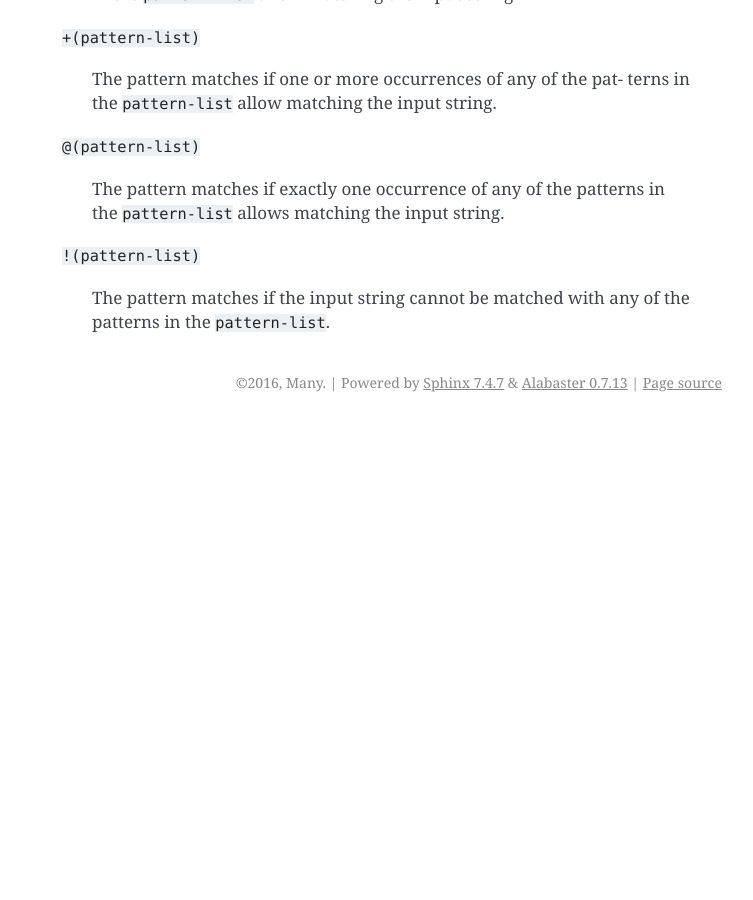
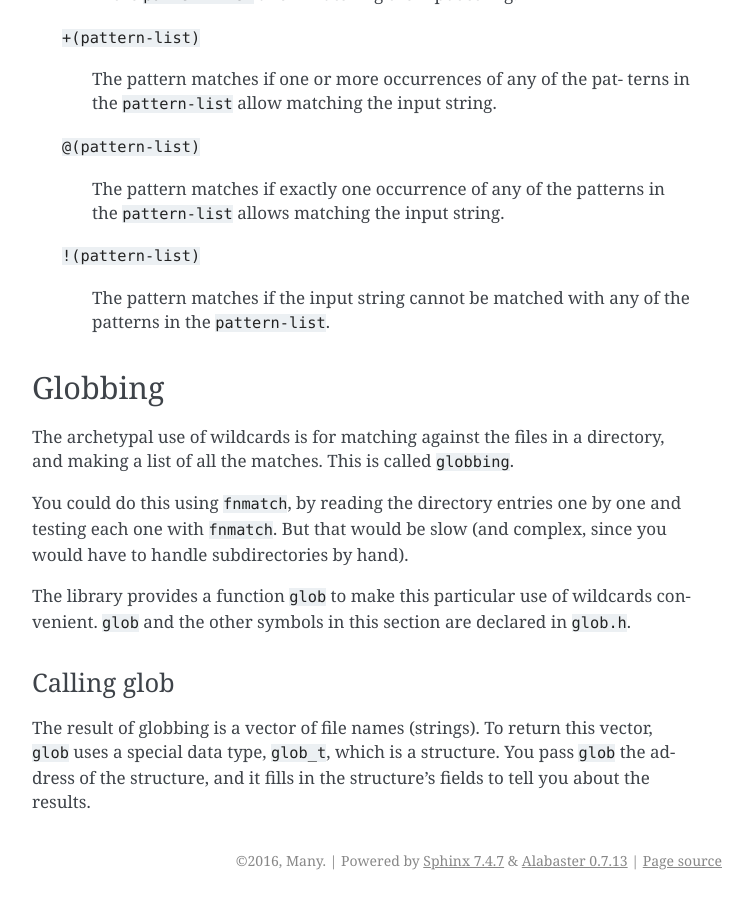
Before and after one commit to dgplug/glibcdocs, a Sphinx documentation site: the page built from docs/Pattern_Matching.rst, in a window 1280 px wide and 900 px high, scrolled down 2027 px. Shown: the whole window, without its empty margins (388-1141 px from the left). Built offline with Sphinx 7.4.7, drawn with Linux system fonts in a browser that asks for light colours; before the commit the page ends 2449 px from its top, so only the background shows below that.

Commit message:
Globbing_init

```diff
--- a/docs/Pattern_Matching.rst
+++ b/docs/Pattern_Matching.rst
@@ -102,3 +102,23 @@ here are all declared in ``fnmatch.h``.
 
         The pattern matches if the input string cannot be matched with
         any of the patterns in the ``pattern-list``.
+
+Globbing
+========
+
+The archetypal use of wildcards is for matching against the files in a directory, and making
+a list of all the matches. This is called ``globbing``.
+
+You could do this using ``fnmatch``, by reading the directory entries one by one and testing
+each one with ``fnmatch``. But that would be slow (and complex, since you would have to
+handle subdirectories by hand).
+
+The library provides a function ``glob`` to make this particular use of wildcards convenient.
+``glob`` and the other symbols in this section are declared in ``glob.h``.
+
+Calling glob
+------------
+
+The result of globbing is a vector of file names (strings). To return this vector, ``glob`` uses a
+special data type, ``glob_t``, which is a structure. You pass ``glob`` the address of the structure,
+and it fills in the structure’s fields to tell you about the results.
```
